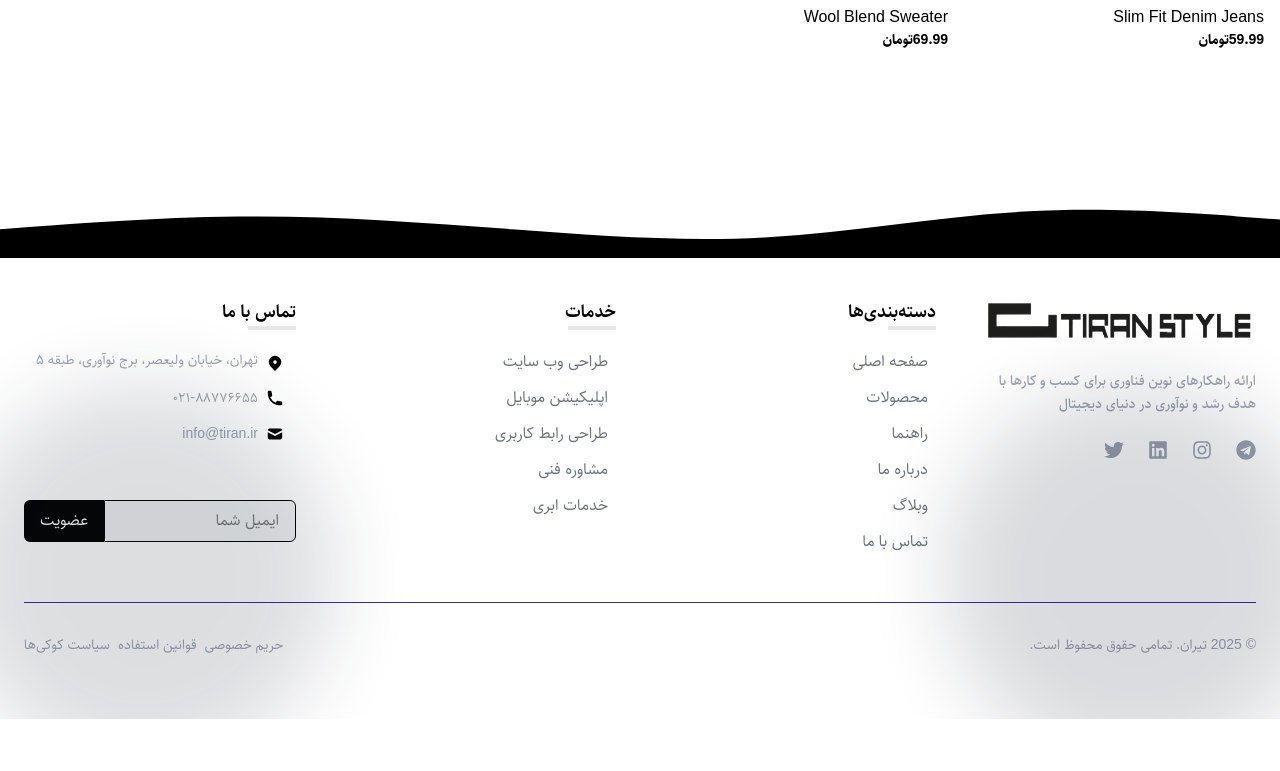
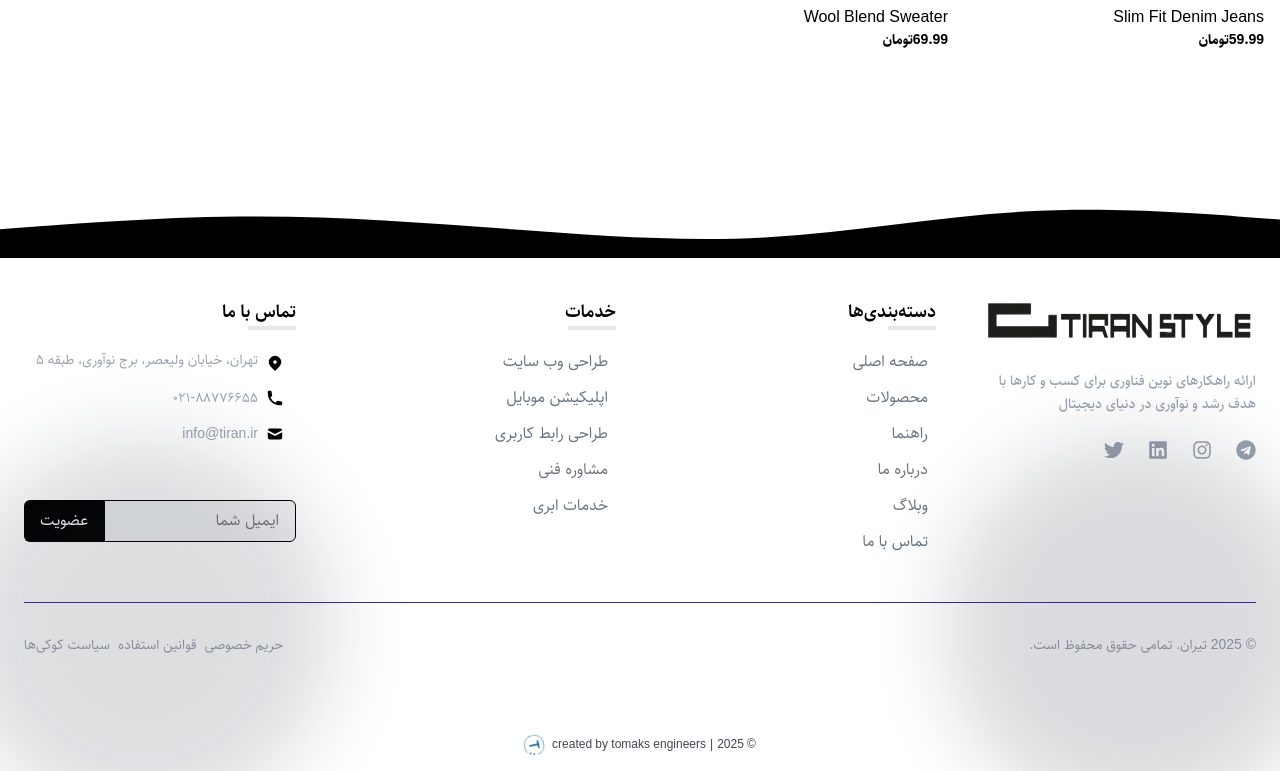
Before and after one commit to Hossein137900/tiran, a Next.js app: page /shop/1 in a window 1280 px wide. Shown: the part 2377-3148 px from the top of the page. Before the commit the page ends 3096 px from the top, so only its background shows below. Built offline with nearby package versions, Linux system fonts and the light colour scheme.

Commit message:
signature

```diff
--- a/components/global/herosection.tsx
+++ b/components/global/herosection.tsx
@@ -43,7 +43,6 @@ const HeroSection: React.FC<HeroSectionProps> = ({
   // All state hooks
   const [currentSlide, setCurrentSlide] = useState(0);
   const [isAutoPlaying, setIsAutoPlaying] = useState(true);
-  const [isMuted, setIsMuted] = useState(true);
   const [direction, setDirection] = useState(0);
   const [isTransitioning, setIsTransitioning] = useState(false);
   const [isClient, setIsClient] = useState(false);
@@ -54,7 +53,7 @@ const HeroSection: React.FC<HeroSectionProps> = ({
   // All motion value hooks - MUST be called unconditionally
   const rotateX = useMotionValue(0);
   const rotateY = useMotionValue(0);
-  console.log(setIsAutoPlaying)
+  console.log(setIsAutoPlaying);
 
   // Set isClient to true once component mounts to enable client-only features
   useEffect(() => {
@@ -101,16 +100,6 @@ const HeroSection: React.FC<HeroSectionProps> = ({
   }, [isAutoPlaying, currentSlide, autoPlayInterval]);
 
   // Enhance the dragX motion value with better constraints
-
-  const toggleMute = () => {
-    setIsMuted((prev) => !prev);
-
-    // Find all video elements and mute/unmute them
-    const videos = document.querySelectorAll("video");
-    videos.forEach((video) => {
-      video.muted = !isMuted;
-    });
-  };
 
   // Replace your existing variants with these improved ones
   // Replace your existing variants with these fade variants
@@ -191,20 +180,6 @@ const HeroSection: React.FC<HeroSectionProps> = ({
           onAnimationStart={() => setIsTransitioning(true)}
           onAnimationComplete={() => setIsTransitioning(false)}
         >
-          {slides[currentSlide].videoBackground ? (
-            <video
-              autoPlay
-              loop
-              muted={isMuted}
-              playsInline
-              className="absolute inset-0 w-full h-full object-cover"
-            >
-              <source
-                src={slides[currentSlide].videoBackground}
-                type="video/mp4"
-              />
-            </video>
-          ) : (
           <Image
             src={slides[currentSlide].image}
             alt={slides[currentSlide].title}
@@ -213,7 +188,6 @@ const HeroSection: React.FC<HeroSectionProps> = ({
             className="object-cover"
             sizes="100vw"
           />
-          )}
 
           {/* Gradient overlay for better text readability */}
           <div className="absolute inset-0 bg-gradient-to-b from-transparent via-transparent to-black opacity-80" />
@@ -255,7 +229,7 @@ const HeroSection: React.FC<HeroSectionProps> = ({
                 custom={1}
               >
                 <motion.h1
-                  className="text-4xl md:text-7xl font-bold leading-tight"
+                  className="text-3xl md:text-5xl font-bold leading-tight"
                   style={{ color: titleColor }}
                 >
                   {slides[currentSlide].title}
@@ -268,7 +242,7 @@ const HeroSection: React.FC<HeroSectionProps> = ({
                 custom={2}
               >
                 <motion.p
-                  className="text-lg md:text-xl max-w-2xl mx-auto"
+                  className="text-lg md:text-xl text-rose-500 max-w-2xl mx-auto"
                   style={{ color: descriptionColor }}
                 >
                   {slides[currentSlide].description}
@@ -383,19 +357,6 @@ const HeroSection: React.FC<HeroSectionProps> = ({
       </div>
 
       {/* Controls panel */}
-      <div className="absolute top-8 right-8 flex items-center space-x-3 z-20">
-        {showMuteControl && (
-          <motion.button
-            onClick={toggleMute}
-            className="flex items-center justify-center w-10 h-10 rounded-full backdrop-blur-md bg-white/10 border border-white/20 text-white transition-all hover:bg-white/30"
-            whileHover={{ scale: 1.1 }}
-            whileTap={{ scale: 0.9 }}
-            aria-label={isMuted ? "Unmute" : "Mute"}
-          >
-            {isMuted ? <VolumeX size={18} /> : <Volume2 size={18} />}
-          </motion.button>
-        )}
-      </div>
 
       {/* Enhanced swipe instruction - visible only on mobile */}
       <motion.div
--- /dev/null
+++ b/components/global/signature.tsx
@@ -0,0 +1,93 @@
+import React from "react";
+import Image from "next/image";
+import Link from "next/link";
+import { motion } from "framer-motion";
+
+interface SignatureProps {
+  logoWidth?: number;
+  logoHeight?: number;
+  textColor?: string;
+  showYear?: boolean;
+  className?: string;
+  spinDuration?: number;
+  isSpinning?: boolean;
+}
+
+const Signature: React.FC<SignatureProps> = ({
+  logoWidth,
+  logoHeight,
+  textColor = "#333",
+  showYear = true,
+  className = "",
+  spinDuration = 3,
+  isSpinning = true,
+}) => {
+  const currentYear = new Date().getFullYear();
+
+  // Define the spin animation CSS
+  const spinAnimationStyle = isSpinning
+    ? {
+        animation: `spin ${spinDuration}s linear infinite`,
+        filter: "drop-shadow(0 0 2px rgba(0,0,0,0.1))",
+      }
+    : {
+        filter: "drop-shadow(0 0 2px rgba(0,0,0,0.1))",
+      };
+
+  return (
+    <motion.div
+      className={`flex items-center justify-center gap-2 py-4 ${className}`}
+      initial={{ opacity: 0 }}
+      animate={{ opacity: 1 }}
+      transition={{ duration: 0.5 }}
+    >
+      <Link
+        href="https://www.tomakdigitalagency.ir/"
+        target="_blank"
+        aria-flowto="https://www.tomakdigitalagency.ir/"
+        className="flex items-center gap-2 group"
+      >
+        <div className="relative">
+          <style jsx global>{`
+            @keyframes spin {
+              from {
+                transform: rotate(0deg);
+              }
+              to {
+                transform: rotate(360deg);
+              }
+            }
+
+            .logo-container:hover .spinning-logo {
+              animation-play-state: paused;
+            }
+          `}</style>
+          <div className="flex flex-col">
+            <div
+              className="flex items-center text-xs opacity-80"
+              style={{ color: textColor }}
+            >
+              {showYear && <span>© {currentYear}</span>}
+              <span className="mx-1 ">|</span>
+              <span>created by tomaks engineers</span>
+            </div>
+          </div>
+        </div>
+        <div className="logo-container">
+          <Image
+            src="/assets/toomakLogo.png"
+            alt="Tiran Logo"
+            width={logoWidth}
+            height={logoHeight}
+            className={`object-cover transition-all ${
+              isSpinning ? "spinning-logo" : ""
+            } group-hover:animate-none`}
+            style={spinAnimationStyle}
+          />
+        </div>
+      </Link>
+    </motion.div>
+  );
+};
+
+export default Signature;
--- a/components/static/footer.tsx
+++ b/components/static/footer.tsx
@@ -6,6 +6,7 @@ import { motion } from "framer-motion";
 import { FaTwitter, FaInstagram, FaLinkedin, FaTelegram } from "react-icons/fa";
 import { HiMail, HiPhone, HiLocationMarker } from "react-icons/hi";
 import { usePathname } from "next/navigation";
+import Signature from "../global/signature";
 // Animation variants
 const containerVariants = {
   hidden: { opacity: 0 },
@@ -74,7 +75,6 @@ const Footer = () => {
           ></motion.path>
         </svg>
       </div>
-
       <motion.div
         className="container mx-auto px-6 pt-10 pb-16"
         variants={containerVariants}
@@ -307,12 +307,18 @@ const Footer = () => {
           </div>
         </motion.div>
       </motion.div>
-
       {/* Animated Background Elements */}
       <div className="absolute bottom-0 left-0 w-full h-full overflow-hidden z-0 opacity-15 pointer-events-none">
         <div className="absolute w-96 h-96 -bottom-12 -right-12 bg-gray-900 rounded-full filter blur-2xl"></div>
         <div className="absolute w-96 h-96 -bottom-12 -left-12 bg-gray-800 rounded-full filter blur-2xl"></div>
       </div>
+      <Signature
+        spinDuration={5} // Faster spin (5 seconds per rotation)
+        isSpinning={true} // Enable spinning
+        textColor="#0f172a"
+        logoWidth={20}
+        logoHeight={20}
+      />{" "}
     </footer>
   );
 };
```
Also changed, not shown: public/assets/toomakLogo.png (added). Lines whose indentation alone changed are shown as unchanged.
